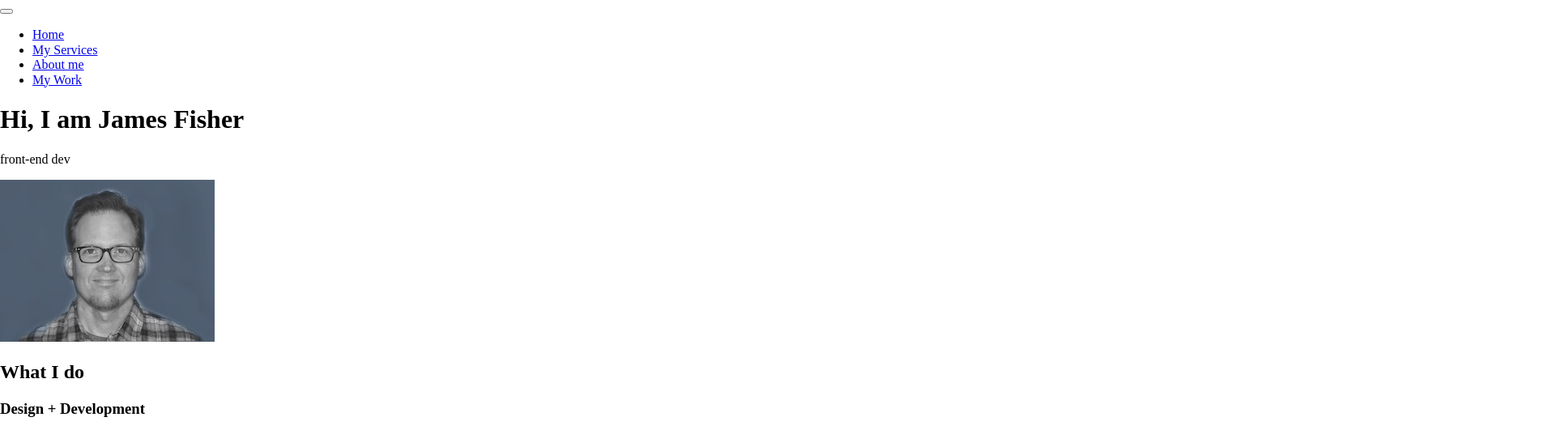
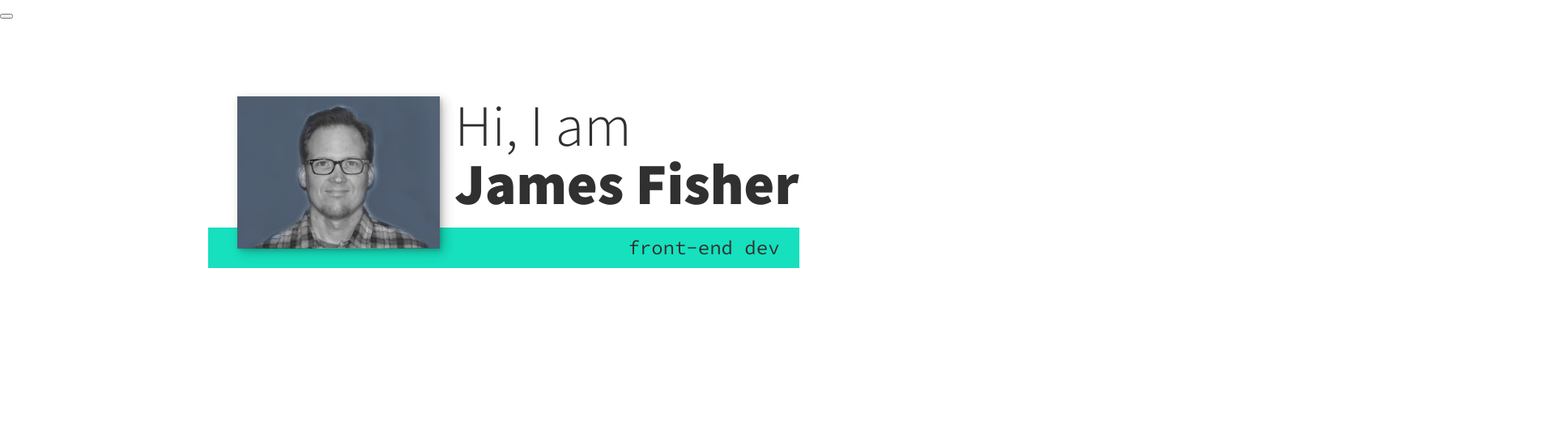
Before and after one commit to jfisher396/james-fisher-html-css-portfolio, a plain HTML site: page index.html in a window 1280 px wide. Shown: the top 531 px of the page at 81% size, 1920 px wide, since content can reach past the window. Drawn offline with nearby package versions, Linux system fonts and the light colour scheme.

Commit message:
styled intro section

```diff
--- a/index.html
+++ b/index.html
@@ -12,6 +12,9 @@
       rel="stylesheet"
       href="https://cdnjs.cloudflare.com/ajax/libs/font-awesome/5.14.0/css/all.min.css"
     />
+    <link href="https://fonts.googleapis.com/css?family=Source+Code+Pro:400,900|Source+Sans+Pro:300,900&display=swap"
+      rel="stylesheet">
+    <link rel="stylesheet" href="style.css">
   </head>
   <body>
     <header>
@@ -43,7 +46,7 @@
         Hi, I am <strong>James Fisher</strong>
       </h1>
       <p class="section__subtitle section__subtitle--intro">front-end dev</p>
-      <img src="media/James.jpg" alt="James Fisher" />
+      <img src="media/James.jpg" alt="James Fisher" class="intro__img">
     </section>
 
     <!-- Services -->
--- /dev/null
+++ b/style.css
@@ -0,0 +1,146 @@
+*,
+*::before,
+*::after {
+    box-sizing: border-box;
+}
+
+/* Custom Properties, update these for your own design */
+
+:root {
+    --ff-primary: 'Source Sans Pro', sans-serif;
+    --ff-secondary: 'Source Code Pro', monospace;
+
+    --fw-reg: 300;
+    --fw-bold: 900;
+
+    --clr-light: #fff;
+    --clr-dark: #303030;
+    --clr-accent: #16e0bd;
+
+    --fs-h1: 3rem;
+    --fs-h2: 2.25rem;
+    --fs-h3: 1.25rem;
+    --fs-body: 1rem;
+
+    --bs: 0.25em 0.25em 0.75em rgba(0,0,0,.25),
+          0.125em 0.125em 0.25em rgba(0,0,0,.15);
+}
+
+@media (min-width: 800px) {
+    :root {
+        --fs-h1: 4.5rem;
+        --fs-h2: 3.75rem;
+        --fs-h3: 1.5rem;
+        --fs-body: 1.125rem;
+    }
+}
+
+/* General styles */
+
+body {
+    background: var(--clr-light);
+    color: var(--clr-dark);
+    margin: 0;
+    font-family: var(--ff-primary);
+    font-size: var(--fs-body);
+    line-height: 1.6;
+}
+
+section {
+    padding: 5em 2em;
+}
+
+img {
+    display: block;
+    max-width: 100%;
+}
+
+strong { font-weight: var(--fw-bold) }
+
+/* Typography */
+
+h1,
+h2,
+h3 {
+    line-height: 1;
+    margin: 0;
+}
+
+h1 { font-size: var(--fs-h1) }
+h2 { font-size: var(--fs-h2) }
+h3 { font-size: var(--fs-h3) }
+
+
+.section__title {
+    margin-bottom: .25em;
+}
+
+.section__title--intro {
+    font-weight: var(--fw-reg);
+}
+
+.section__title--intro strong {
+    display: block;
+}
+
+.section__subtitle {
+    margin: 0;
+    font-size: var(--fs-h3);
+}
+
+.section__subtitle--intro,
+.section__subtitle--about {
+    background: var(--clr-accent);
+    padding: .25em 1em;
+    font-family: var(--ff-secondary);
+    margin-bottom: 1em;
+}
+
+
+/* header */
+
+nav { display: none; }
+
+/*  Intro section  */
+
+.intro {
+    position: relative;
+}
+
+.intro__img {
+    box-shadow: var(--bs);
+}
+
+.section__subtitle--intro {
+    display: inline-block;
+}
+
+@media (min-width: 600px) {
+    .intro {
+        display: grid;
+        width: min-content;
+        margin: 0 auto;
+        grid-column-gap: 1em;
+        grid-template-areas:
+            "img title"
+            "img subtitle";
+        grid-template-columns: min-content max-content;
+    }
+
+    .intro__img {
+        grid-area: img;
+        min-width: 250px;
+        position: relative;
+        z-index: 2;
+    }
+
+    .section__subtitle--intro {
+        align-self: start;
+        grid-column: -1 / 1;
+        grid-row: 2;
+        text-align: right;
+        position: relative;
+        left: -1.5em;
+        width: calc(100% + 1.5em);
+    }
+}
```
